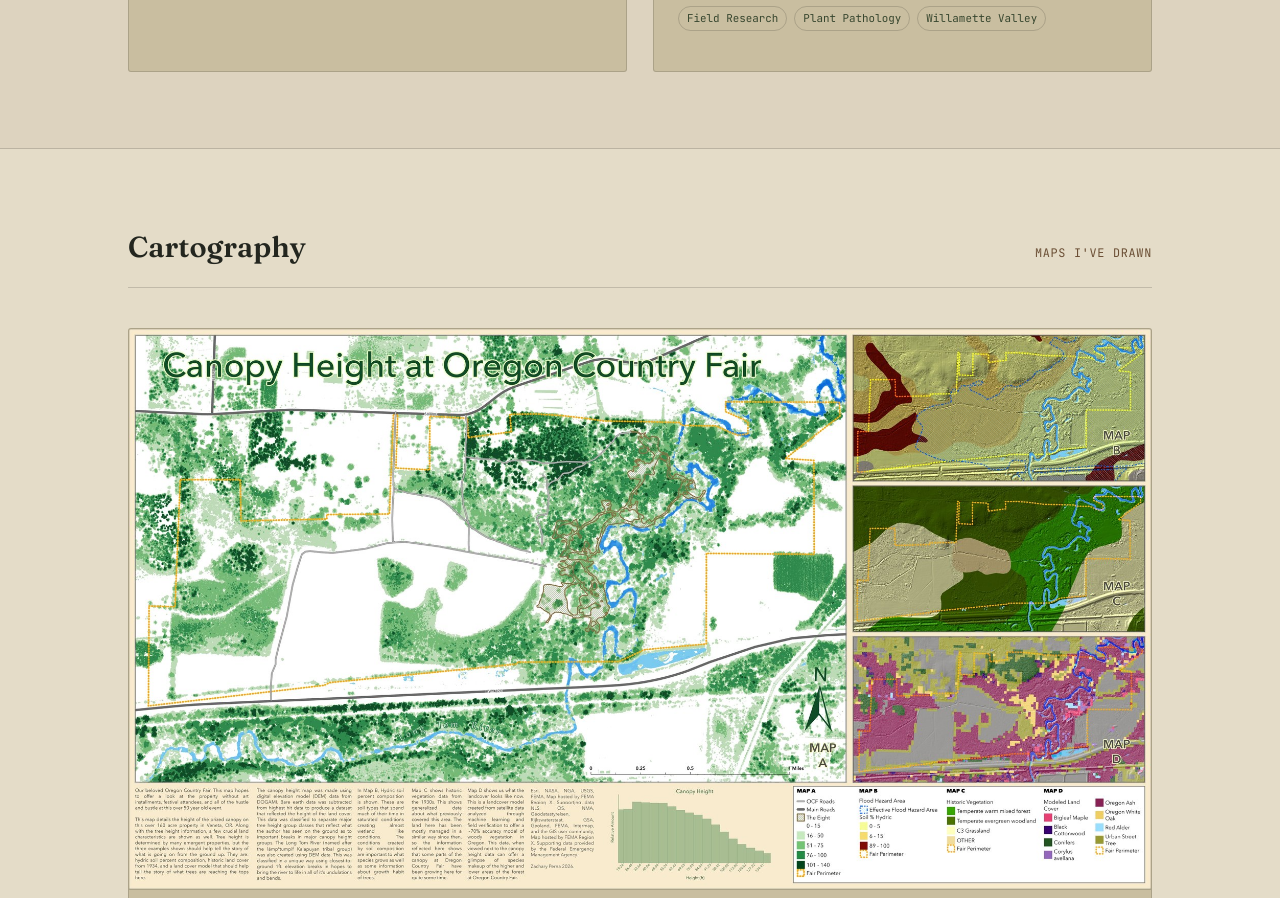
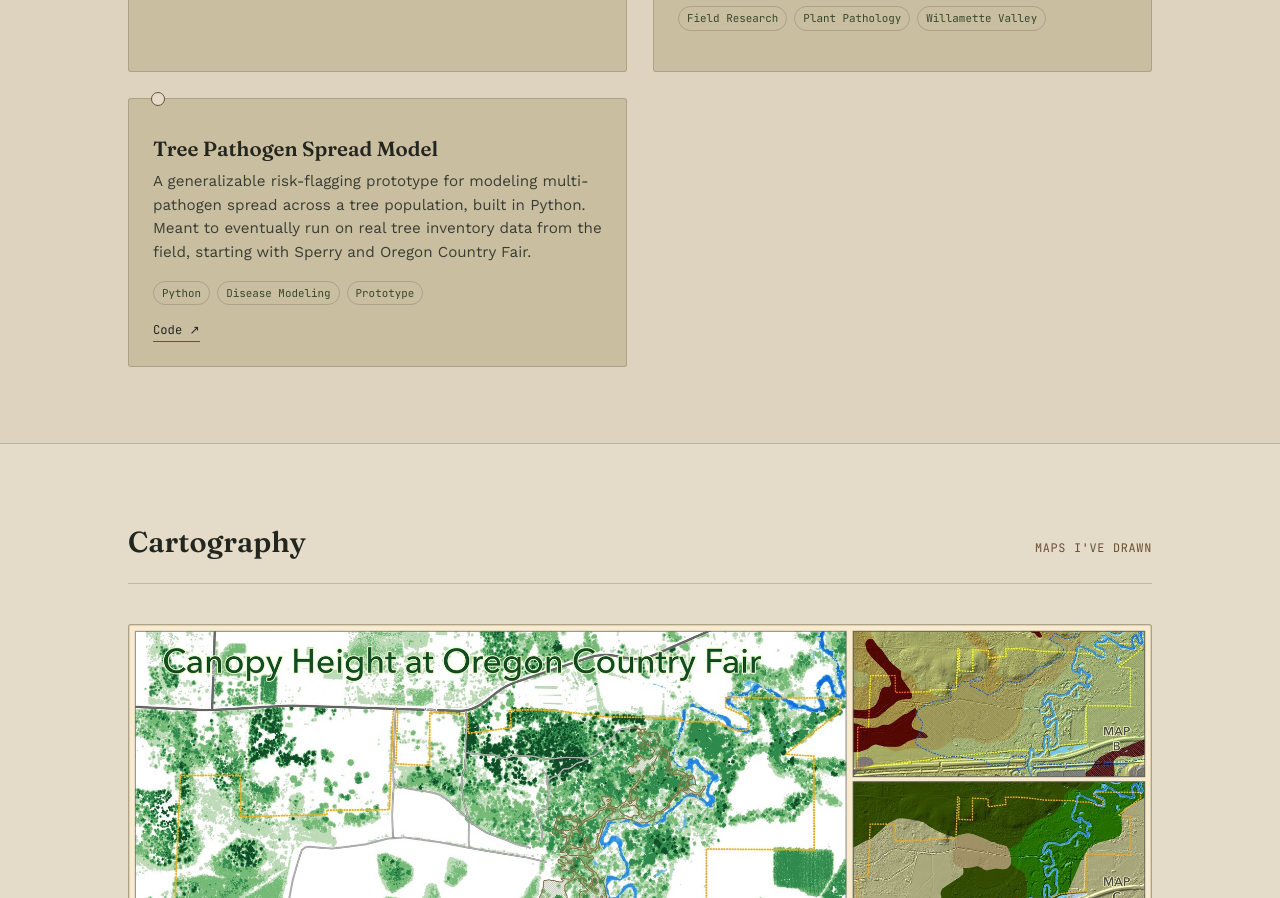
Before and after one commit to snuggalcraft/snuggalcraft.github.io, a plain HTML site: page index.html in a window 1280 px wide. Shown: the part 2217-3115 px from the top of the page. Drawn offline with nearby package versions, Linux system fonts and the light colour scheme.

Commit message:
Clean up index.html by removing comments
Removed commented sections for improved readability.

```diff
--- a/index.html
+++ b/index.html
@@ -41,7 +41,6 @@
     padding: 0 28px;
   }
 
-  /* ---------- topo contour background ---------- */
   .contours{
     position: absolute;
     inset: 0;
@@ -51,7 +50,6 @@
     opacity: 0.35;
   }
 
-  /* ---------- header / nav ---------- */
   header{
     position: sticky;
     top: 0;
@@ -94,7 +92,6 @@
   }
   nav a:hover{ color: var(--flag); border-color: var(--flag); }
 
-  /* ---------- hero ---------- */
   .hero{
     position: relative;
     overflow: hidden;
@@ -155,7 +152,6 @@
     background: rgba(255,255,255,0.25);
   }
 
-  /* ---------- section shell ---------- */
   section{ padding: 76px 0; }
   .section-head{
     display: flex;
@@ -181,7 +177,6 @@
     white-space: nowrap;
   }
 
-  /* ---------- about ---------- */
   .about-grid{
     display: grid;
     grid-template-columns: 1.3fr 1fr;
@@ -197,7 +192,6 @@
   .credentials div{ margin-bottom: 12px; }
   .credentials b{ display:block; color: var(--moss); font-family:'Work Sans', sans-serif; font-weight:600; font-size:0.88rem; margin-bottom: 2px;}
 
-  /* ---------- project tags ---------- */
   .tags{
     display: grid;
     grid-template-columns: repeat(2, 1fr);
@@ -279,7 +273,6 @@
   }
   .tag-links a:hover{ color: var(--flag); border-color: var(--flag); }
 
-  /* ---------- skills strip ---------- */
   .belt{
     display: flex;
     flex-wrap: wrap;
@@ -294,7 +287,6 @@
     border-radius: 2px;
   }
 
-  /* ---------- footer ---------- */
   footer{
     border-top: 1px solid var(--line);
     padding: 44px 0 60px;
@@ -508,6 +500,22 @@
         </div>
       </div>
 
+      <div class="tag">
+        <div class="tag-row">
+
+        </div>
+        <h3>Tree Pathogen Spread Model</h3>
+        <p>A generalizable risk-flagging prototype for modeling multi-pathogen spread across a tree population, built in Python. Meant to eventually run on real tree inventory data from the field, starting with Sperry and Oregon Country Fair.</p>
+        <div class="tag-meta">
+          <span class="pill">Python</span>
+          <span class="pill">Disease Modeling</span>
+          <span class="pill">Prototype</span>
+        </div>
+        <div class="tag-links">
+          <a href="https://github.com/snuggalcraft/PathogenSpread" target="_blank" rel="noopener">Code ↗</a>
+        </div>
+      </div>
+
     </div>
   </div>
 </section>
```
